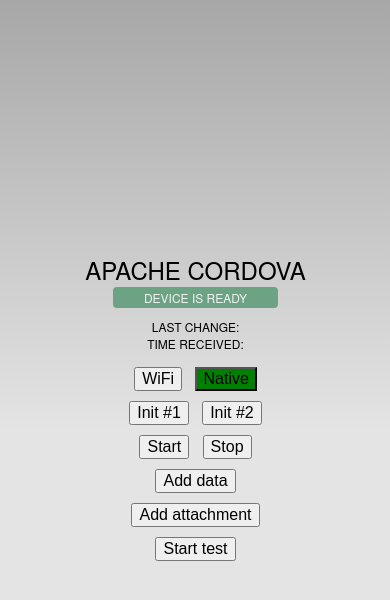
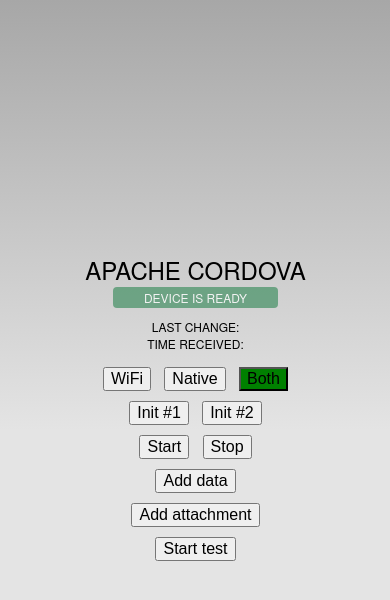
Before and after one commit to thaliproject/ThaliTestApp, a plain HTML site: page www/index.html in a window 390 px wide. Drawn offline with Linux system fonts and the light colour scheme; some packages are replaced by stand-ins of ours.

Commit message:
Added both mode

```diff
--- a/www/index.html
+++ b/www/index.html
@@ -48,7 +48,8 @@
     </div>
     <div class="buttons">
         <button id="wifi" onclick="setMode('wifi');">WiFi</button>
-        <button id="native" class="activemode" onclick="setMode('native');">Native</button><br/>
+        <button id="native" onclick="setMode('native');">Native</button>
+        <button id="both" class="activemode" onclick="setMode('both');">Both</button><br/>
         <button id="init1" onclick="initThali(1);">Init #1</button>
         <button id="init2" onclick="initThali(2);">Init #2</button><br/>
         <button id="start" onclick="startThali();">Start</button>
--- a/www/js/index.js
+++ b/www/js/index.js
@@ -17,7 +17,7 @@
  * under the License.
  */
 
-var thaliMode = 'native',
+var thaliMode = 'both',
     jxcoreLoaded = false,
     thaliStarted = false,
     thaliDevice;
--- a/www/jxcore/app.js
+++ b/www/jxcore/app.js
@@ -33,8 +33,10 @@
 
     if (mode === 'native') {
         thaliMode = ThaliMobile.networkTypes.NATIVE;
+    } else if (mode === 'wifi') {
+        thaliMode = ThaliMobile.networkTypes.WIFI;
     } else {
-        thaliMode = ThaliMobile.networkTypes.WIFI;
+        thaliMode = ThaliMobile.networkTypes.BOTH;
     }
 
     myDeviceId = deviceId;
```
